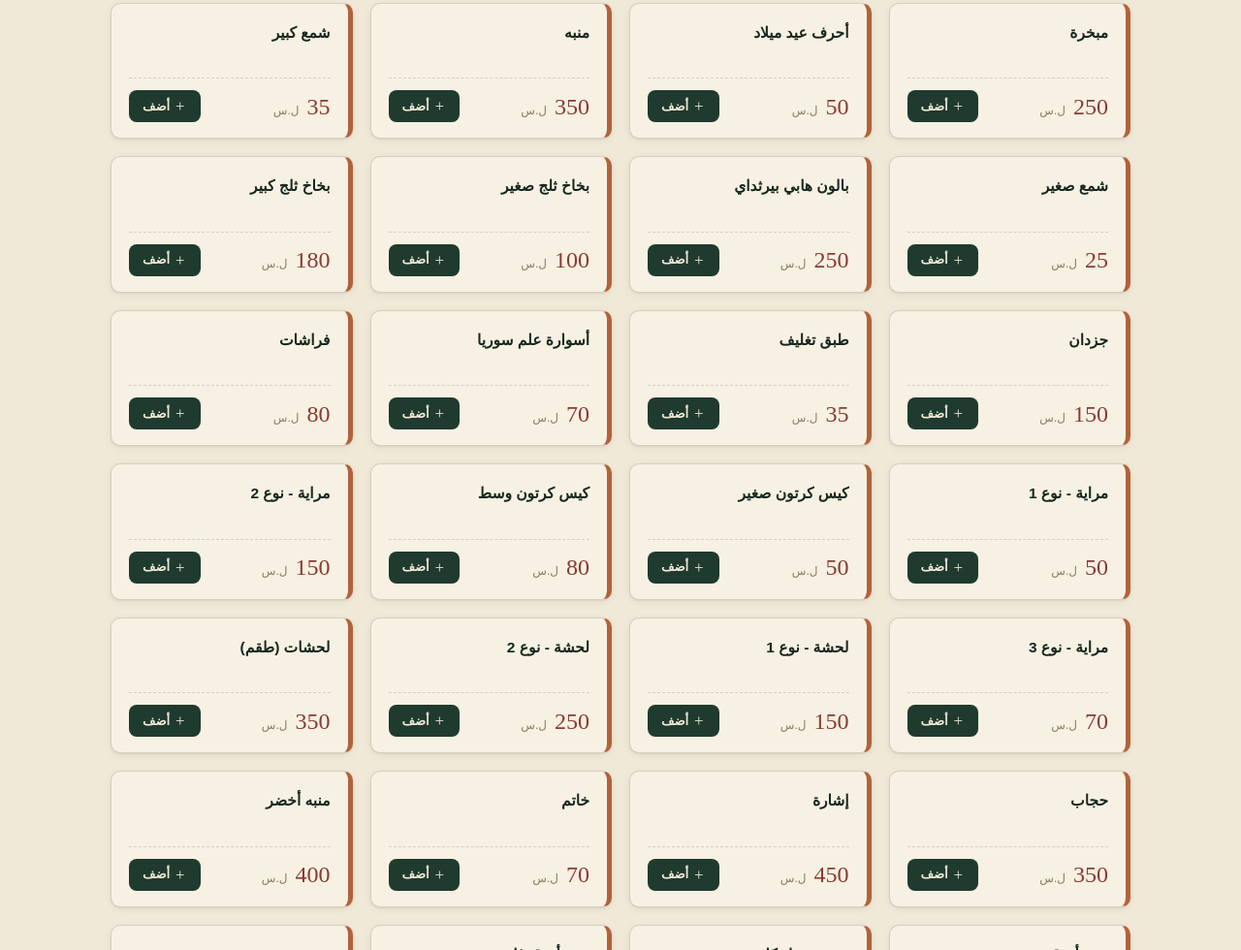
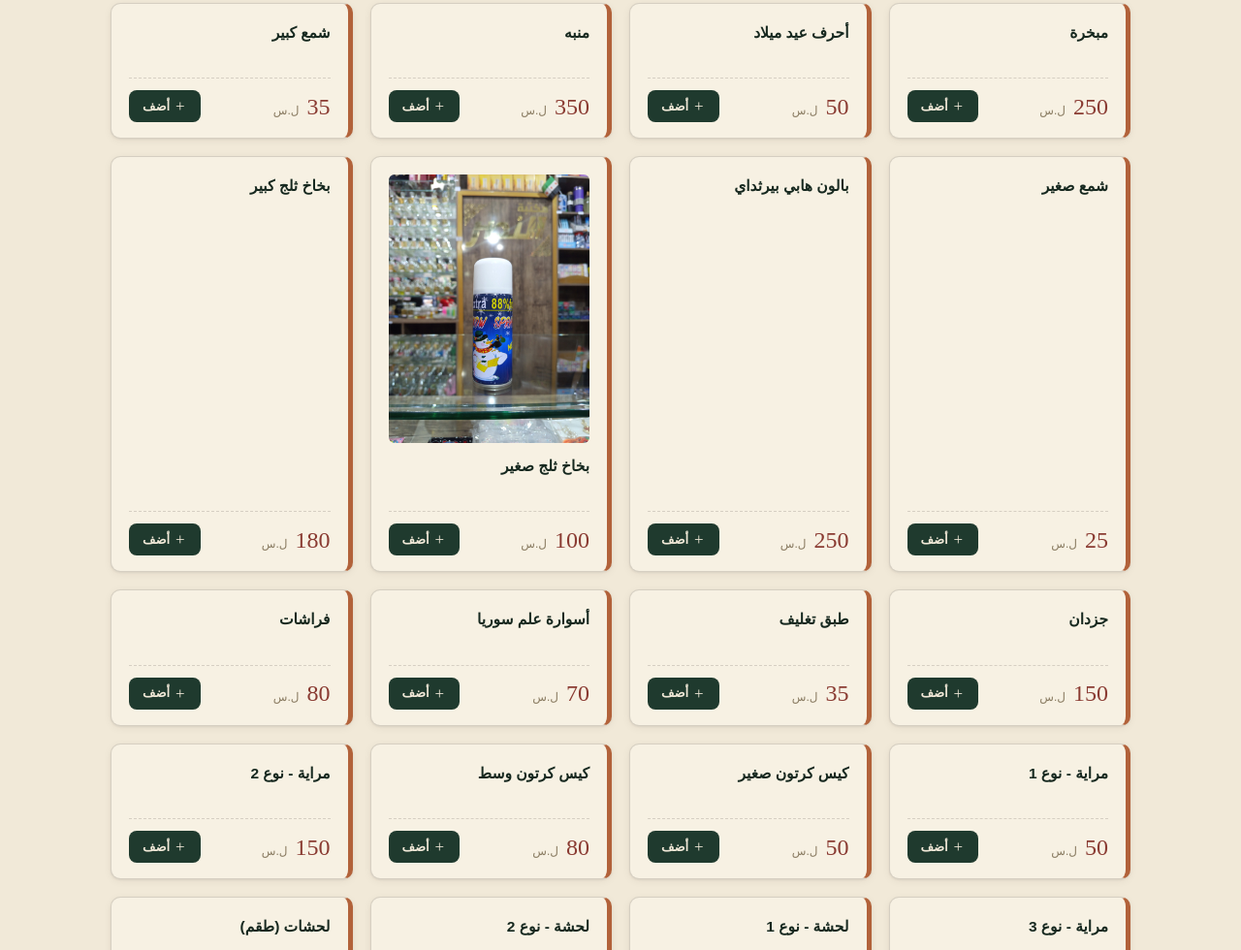
Before and after one commit to albshshy-alt/alnasrshopap4, a plain HTML site: page index.html in a window 1280 px wide. Shown: the part 9313-10293 px from the top of the page at 97% size. Drawn offline with Linux system fonts and the light colour scheme.

Commit message:
Add photo for small snow spray

```diff
--- a/script.js
+++ b/script.js
@@ -186,7 +186,7 @@ let products = [
   { category: "هدايا", name: "شمع كبير", price: 35 },
   { category: "هدايا", name: "شمع صغير", price: 25 },
   { category: "هدايا", name: "بالون هابي بيرثداي", price: 250 },
-  { category: "هدايا", name: "بخاخ ثلج صغير", price: 100 },
+  { category: "هدايا", name: "بخاخ ثلج صغير", price: 100, image: "images/small-snow-spray.jpg", imageFit: "portrait" },
   { category: "هدايا", name: "بخاخ ثلج كبير", price: 180 },
   { category: "هدايا", name: "جزدان", price: 150 },
   { category: "هدايا", name: "طبق تغليف", price: 35 },
@@ -361,7 +361,8 @@ function renderCatalog() {
         ${items.map(p => {
           const name = escapeHtml(productDisplayName(p));
           const note = productDisplayNote(p);
-          const image = p.image ? `<img class="product-image" src="${escapeHtml(p.image)}" alt="${name}" loading="lazy" decoding="async">` : "";
+          const imageClass = p.imageFit === "portrait" ? "product-image product-image--portrait" : "product-image";
+          const image = p.image ? `<img class="${imageClass}" src="${escapeHtml(p.image)}" alt="${name}" loading="lazy" decoding="async">` : "";
           return `
           <div class="product-card">
             ${image}
--- a/style.css
+++ b/style.css
@@ -298,6 +298,7 @@ button:active{transform:scale(.97);}
   transition:box-shadow .2s ease, border-color .2s ease;
 }
 .product-image{display:block;width:100%;aspect-ratio:4/3;object-fit:cover;object-position:center 54%;border-radius:calc(var(--r) - 4px);background:var(--parchment-2);}
+.product-image--portrait{aspect-ratio:3/4;object-position:center;}
 .product-card:hover{box-shadow:var(--shadow-md); border-color:rgba(43,36,28,.28); border-inline-start-color:var(--spine, var(--green));}
 .product-card h4{font-size:15.5px; font-weight:700; color:var(--green-2); min-height:3em;}
 .product-bottom{padding-top:12px; border-top:1px dashed var(--line);}
```
Also changed, not shown: index.html (+2 -2 lines), images/small-snow-spray.jpg (added).
